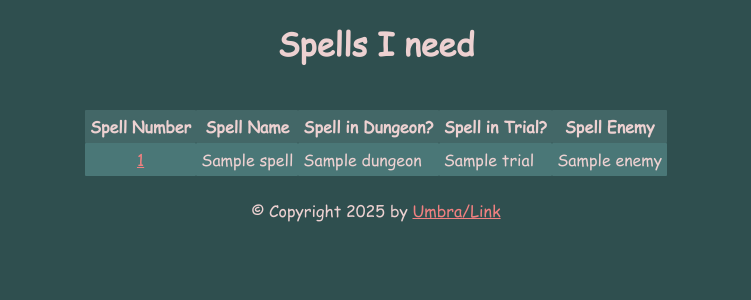
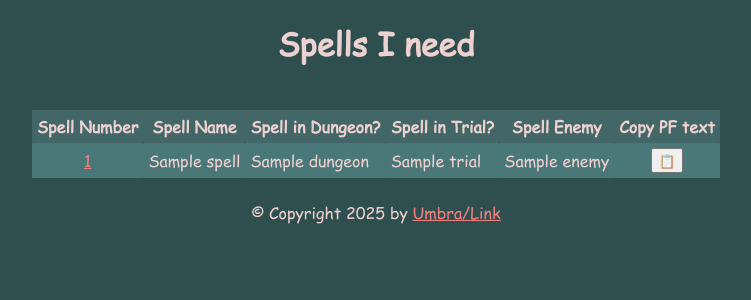
Before and after one commit to AbstractUmbra/terrible-website, a Python web app: template templates/spells.html.jinja2 in a window 1280 px wide. Shown: the top 300 px of the page, without its empty margins (264-1015 px from the left). Run offline with Jinja, Linux system fonts and the light colour scheme; the template is opened without the code that fills it: most values are stand-ins (such as "Sample title", 1, 10 or a date in 2020).

Commit message:
add copy pf text button

```diff
--- a/static/base.css
+++ b/static/base.css
@@ -48,11 +48,15 @@ td {
     padding: 5px;
 }
 
-tr:nth-child(even) {
+table#spell-list>thead>tr#spell-header {
+    background-color: rgb(67, 103, 103);
+}
+
+table#spell-list>tbody>tr:nth-child(odd) {
     background-color: rgb(74, 119, 119);
 }
 
-tr:nth-child(odd) {
+table#spell-list>tbody>tr:nth-child(even) {
     background-color: rgb(67, 103, 103);
 }
 
--- /dev/null
+++ b/static/spells.js
@@ -0,0 +1,8 @@
+async function copyToClipboard(number) {
+    let entry = document.getElementById(`spell-${number}`);
+
+    await navigator.clipboard.writeText(`BLU Spell #${number} - Pref healer, but can switch\nHelpers welcome too! Sync or unsync works.`);
+    document.querySelectorAll('.spell-cb-button').forEach(btn => { btn.removeAttribute('disabled'); });
+
+    entry.setAttribute("disabled", "disabled");
+}
--- a/templates/spells.html.jinja2
+++ b/templates/spells.html.jinja2
@@ -1,16 +1,24 @@
 {% extends "base.html.jinja2" %}
+{% block head %}
+{{ super() }}
+<script src="../static/spells.js" type="text/javascript"></script>
+{% endblock %}
 {% block title %}BLU Spells{% endblock %}
 {% block content %}
     <h1>Spells I need</h1>
     <br>
     <table id="spell-list">
-        <tr>
+        <thead>
+            <tr id="spell-header">
                 <th>Spell Number</th>
                 <th>Spell Name</th>
                 <th>Spell in Dungeon?</th>
                 <th>Spell in Trial?</th>
                 <th>Spell Enemy</th>
+                <th>Copy PF text</th>
             </tr>
+        </thead>
+        <tbody>
             {% for number, spell in spells.items() %}
             <tr>
                 <td class="text-center"><a href="https://ffxivcollect.com/spells{{ number }}">{{ number }}</a></td>
@@ -26,8 +34,10 @@
                 <td></td>
                 {% endif %}
                 <td>{{ spell.enemy }}</td>
+                <td style="text-align: center;"><button onclick="copyToClipboard({{ number }})" class="spell-cb-button" id="spell-{{ number }}">📋</button></td>
             </tr>
             {% endfor %}
+        </tbody>
     </table>
     <br>
 {% endblock %}
```
Lines whose indentation alone changed are shown as unchanged.
